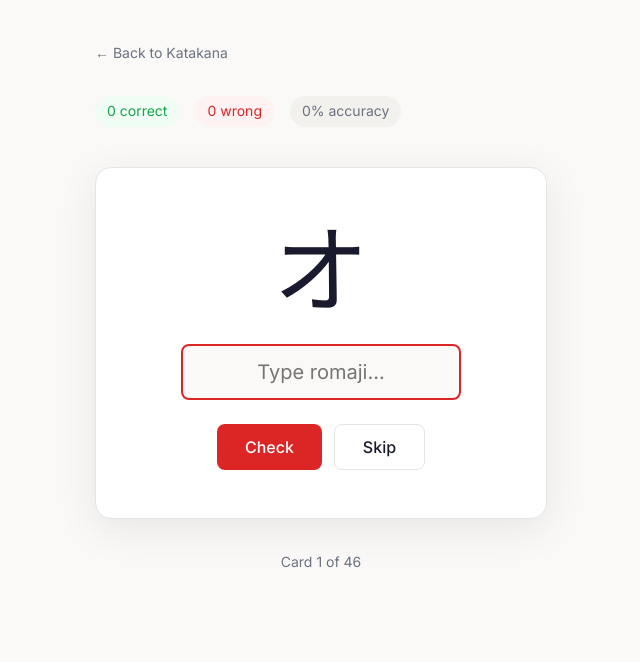
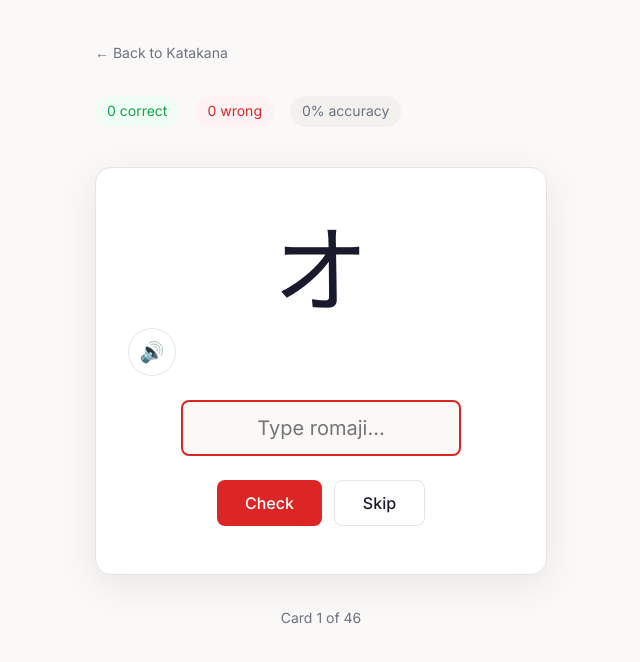
Before and after one commit to ProgramIsFun/nihongo-forge, a React (Vite) app: page /kana/1/drill in a window 1280 px wide. Shown: the top 662 px of the page, without its empty margins (319-959 px from the left). Built offline with nearby package versions, Linux system fonts and the light colour scheme.

Commit message:
refactor: abstract TTS into swappable service provider

```diff
--- /dev/null
+++ b/src/hooks/useSpeech.ts
@@ -0,0 +1,17 @@
+import { ttsService } from '../services/ttsService'
+
+export function useSpeech() {
+  function speakJapanese(text: string) {
+    ttsService.speak(text, 'ja-JP')
+  }
+
+  function speakEnglish(text: string) {
+    ttsService.speak(text, 'en-US')
+  }
+
+  function stop() {
+    ttsService.stop()
+  }
+
+  return { speakJapanese, speakEnglish, stop, isSupported: ttsService.isSupported() }
+}
--- a/src/pages/KanaDrill.css
+++ b/src/pages/KanaDrill.css
@@ -52,8 +52,28 @@
   font-family: var(--font-jp);
   font-size: 96px;
   font-weight: 500;
-  margin-bottom: 32px;
+  margin-bottom: 16px;
   line-height: 1;
+}
+
+.drill-speak-btn {
+  width: 48px;
+  height: 48px;
+  border-radius: 50%;
+  border: 1px solid var(--border);
+  background: var(--surface);
+  font-size: 20px;
+  display: flex;
+  align-items: center;
+  justify-content: center;
+  margin-bottom: 24px;
+  transition: all 0.2s;
+}
+
+.drill-speak-btn:hover {
+  background: var(--accent-light);
+  border-color: var(--accent);
+  transform: scale(1.1);
 }
 
 .drill-input-area {
--- a/src/pages/KanaDrill.tsx
+++ b/src/pages/KanaDrill.tsx
@@ -3,6 +3,7 @@ import { useParams, Link } from 'react-router-dom'
 import { getAllKana } from '../data/kana'
 import type { KanaType, KanaChar } from '../data/kana'
 import { useProgress } from '../hooks/useProgress'
+import { useSpeech } from '../hooks/useSpeech'
 import './KanaDrill.css'
 
 function shuffle<T>(arr: T[]): T[] {
@@ -19,6 +20,7 @@ export function KanaDrill() {
   const kanaType = type as KanaType
   const allKana = getAllKana(kanaType)
   const { markLearned, isLearned } = useProgress()
+  const { speakJapanese } = useSpeech()
 
   const [queue, setQueue] = useState<KanaChar[]>([])
   const [current, setCurrent] = useState<KanaChar | null>(null)
@@ -98,6 +100,14 @@ export function KanaDrill() {
       <div className="drill-card">
         <div className="drill-char">{current.char}</div>
 
+        <button
+          className="drill-speak-btn"
+          onClick={() => speakJapanese(current.char)}
+          title="Listen to pronunciation"
+        >
+          🔊
+        </button>
+
         <div className="drill-input-area">
           <input
             ref={inputRef}
--- a/src/pages/Sentences.css
+++ b/src/pages/Sentences.css
@@ -84,7 +84,27 @@
   font-size: 32px;
   font-weight: 500;
   line-height: 1.5;
+  margin-bottom: 12px;
+}
+
+.speak-btn {
+  display: inline-flex;
+  align-items: center;
+  gap: 6px;
+  padding: 8px 16px;
+  font-size: 14px;
+  font-weight: 500;
+  color: var(--accent);
+  background: var(--accent-light);
+  border: 1px solid var(--accent);
+  border-radius: 8px;
   margin-bottom: 16px;
+  transition: all 0.2s;
+}
+
+.speak-btn:hover {
+  background: var(--accent);
+  color: #fff;
 }
 
 .sentence-reading {
--- a/src/pages/Sentences.tsx
+++ b/src/pages/Sentences.tsx
@@ -1,6 +1,7 @@
 import { useState } from 'react'
 import { Link } from 'react-router-dom'
 import { sentenceService } from '../services/sentenceService'
+import { useSpeech } from '../hooks/useSpeech'
 import type { Sentence } from '../data/sentences'
 import './Sentences.css'
 
@@ -12,6 +13,7 @@ export function Sentences() {
   const [showReading, setShowReading] = useState(false)
   const [showTranslation, setShowTranslation] = useState(false)
   const [loading, setLoading] = useState(false)
+  const { speakJapanese } = useSpeech()
 
   async function generate() {
     setLoading(true)
@@ -65,6 +67,14 @@ export function Sentences() {
 
           <div className="sentence-japanese">{sentence.japanese}</div>
 
+          <button
+            className="speak-btn"
+            onClick={() => speakJapanese(sentence.japanese)}
+            title="Listen to pronunciation"
+          >
+            🔊 Listen
+          </button>
+
           {showReading && (
             <div className="sentence-reading">{sentence.reading}</div>
           )}
--- /dev/null
+++ b/src/services/ttsService.ts
@@ -0,0 +1,61 @@
+export interface TTSProvider {
+  speak(text: string, lang?: string): void
+  stop(): void
+  isSupported(): boolean
+}
+
+// Web Speech API (browser built-in)
+class WebSpeechProvider implements TTSProvider {
+  isSupported(): boolean {
+    return 'speechSynthesis' in window
+  }
+
+  speak(text: string, lang: string = 'ja-JP'): void {
+    if (!this.isSupported()) return
+    window.speechSynthesis.cancel()
+    const utterance = new SpeechSynthesisUtterance(text)
+    utterance.lang = lang
+    utterance.rate = 0.85
+    window.speechSynthesis.speak(utterance)
+  }
+
+  stop(): void {
+    if (this.isSupported()) {
+      window.speechSynthesis.cancel()
+    }
+  }
+}
+
+// Backend TTS (for future use — e.g. Google Cloud TTS, Amazon Polly, OpenAI)
+// Uncomment and implement when backend is ready
+//
+// class BackendTTSProvider implements TTSProvider {
+//   private baseUrl: string
+//
+//   constructor(baseUrl: string) {
+//     this.baseUrl = baseUrl
+//   }
+//
+//   isSupported(): boolean {
+//     return true
+//   }
+//
+//   async speak(text: string, lang: string = 'ja-JP'): Promise<void> {
+//     const res = await fetch(`${this.baseUrl}/tts`, {
+//       method: 'POST',
+//       headers: { 'Content-Type': 'application/json' },
+//       body: JSON.stringify({ text, lang }),
+//     })
+//     const { audioUrl } = await res.json()
+//     const audio = new Audio(audioUrl)
+//     audio.play()
+//   }
+//
+//   stop(): void {
+//     // Stop any playing audio
+//   }
+// }
+
+// Toggle this when switching providers
+// export const ttsService: TTSProvider = new BackendTTSProvider('http://localhost:4000/api')
+export const ttsService: TTSProvider = new WebSpeechProvider()
```
